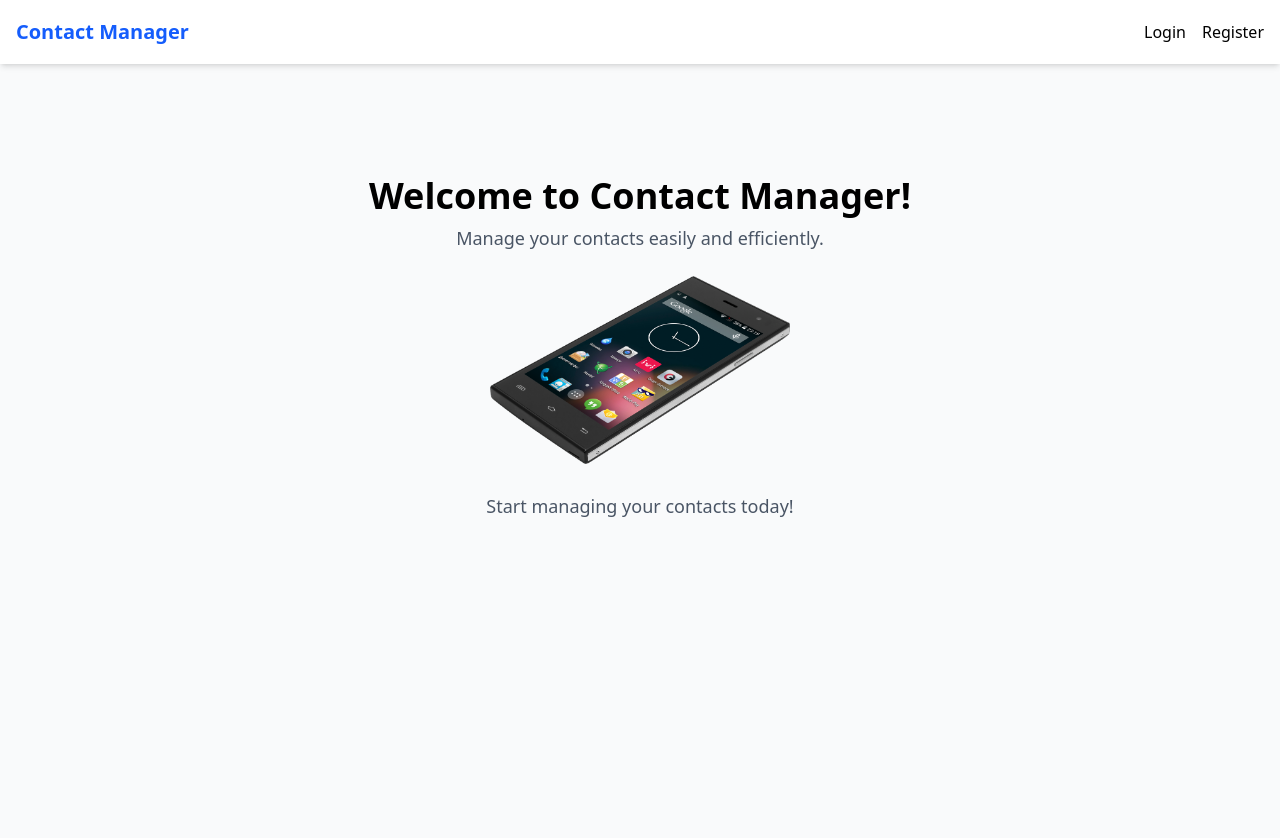
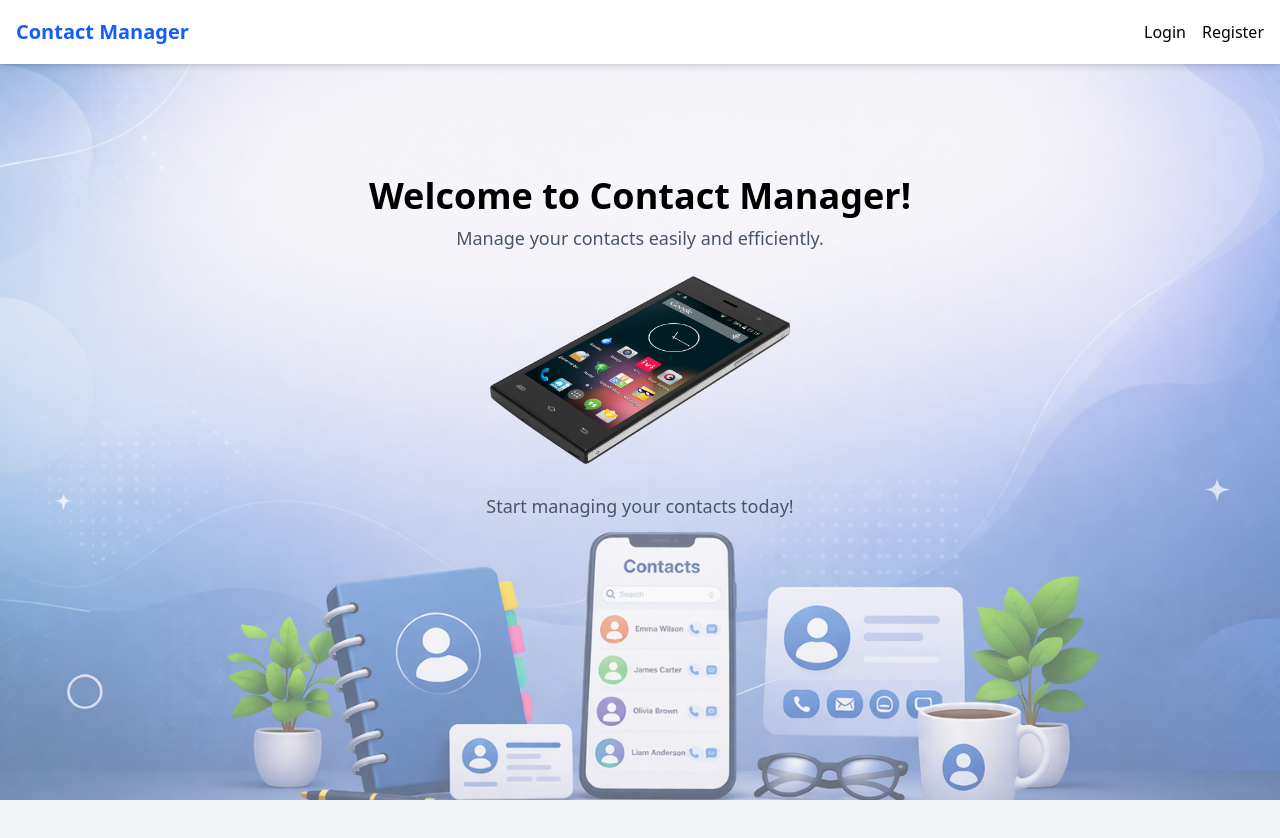
Before and after one commit to ChrisRay0084/contact-manager, a Next.js app: page / in a window 1280 px wide. Shown: the top 838 px of the page. Built offline with nearby package versions, Linux system fonts and the light colour scheme; no server answers.

Commit message:
cm_bg.png

```diff
--- a/app/layout.tsx
+++ b/app/layout.tsx
@@ -14,10 +14,16 @@ export default function RootLayout({
 }>) {
   return (
     <html lang="en">
-      <body>
-        <div className="min-h-screen bg-gray-50">
+      <body className="relative min-h-screen bg-gray-50">
+        {/* Full-page background image */}
+        <div
+          className="fixed inset-0 bg-cover bg-center opacity-60 -z-10"
+          style={{ backgroundImage: "url('/cm_bg.png')" }}
+        ></div>
+
+        <div className="min-h-screen flex flex-col">
           <Navbar />
-          <main className="container mx-auto px-4 py-8">
+          <main className="container mx-auto px-4 py-8 flex-1">
             {children}
           </main>
         </div>
```
Also changed, not shown: public/cm_bg.png (added).
